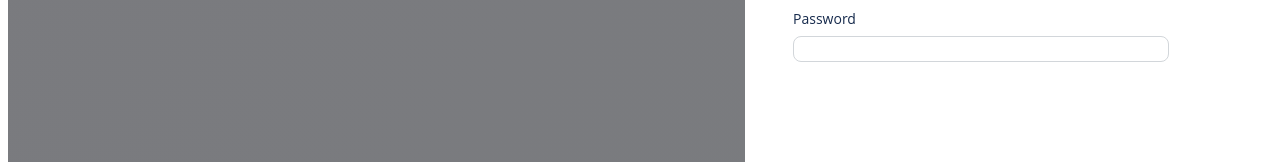
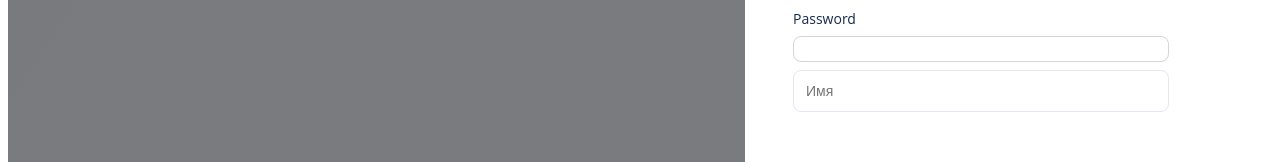
Before and after one commit to markelovdn/clubcrm-front, a Vue app: page / in a window 1280 px wide. Shown: the part 519-681 px from the top of the page. Built offline with nearby package versions, Linux system fonts and the light colour scheme.

Commit message:
базовый компонент инпут

```diff
--- a/src/components/layouts/auth-layout/AuthLayout.vue
+++ b/src/components/layouts/auth-layout/AuthLayout.vue
@@ -12,6 +12,7 @@
         <div class="form-registration__block">
           <span class="block__title">Password</span>
           <input type="password" class="block_input">
+           <InputComponent type="text" placeholder="Имя" />
         </div>
       </div>
     </section>
@@ -19,6 +20,7 @@
 </template>
 
 <script setup>
+import InputComponent from "@/components/ui/InputComponent.vue";
 
 </script>
 
--- /dev/null
+++ b/src/components/ui/InputComponent.vue
@@ -0,0 +1,33 @@
+<template>
+  <input :type="props.type"
+         class="input"
+         :placeholder="props.placeholder">
+</template>
+
+<script setup>
+const props = defineProps(['type', 'placeholder'])
+
+</script>
+
+<style scoped lang="scss">
+.input {
+  background: #FFFFFF;
+  border: 1px solid #E2E8F0;
+  border-radius: 8px;
+  width: 100%;
+  margin: 0;
+  line-height: 1.5rem;
+  color: #A0AEC0;
+  padding: 0.5rem 0.75rem;
+  font-size: 0.875rem;
+}
+
+
+
+
+
+
+
+
+
+</style>
```
